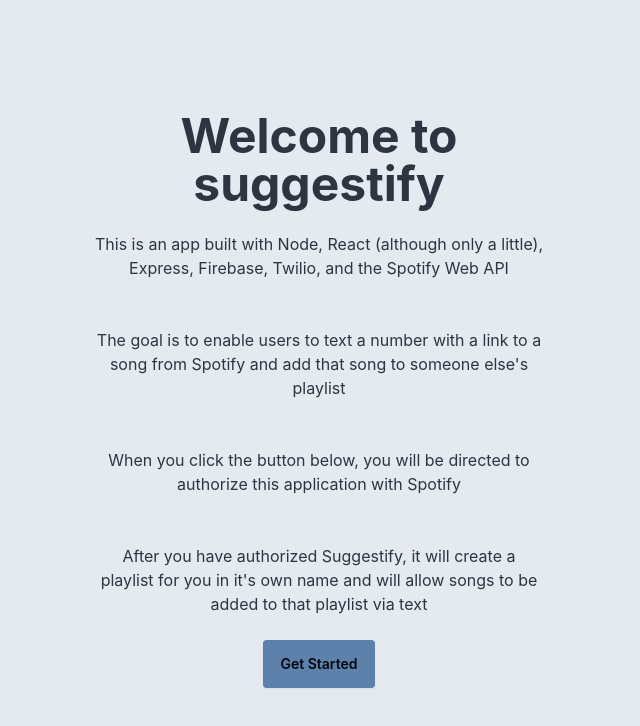
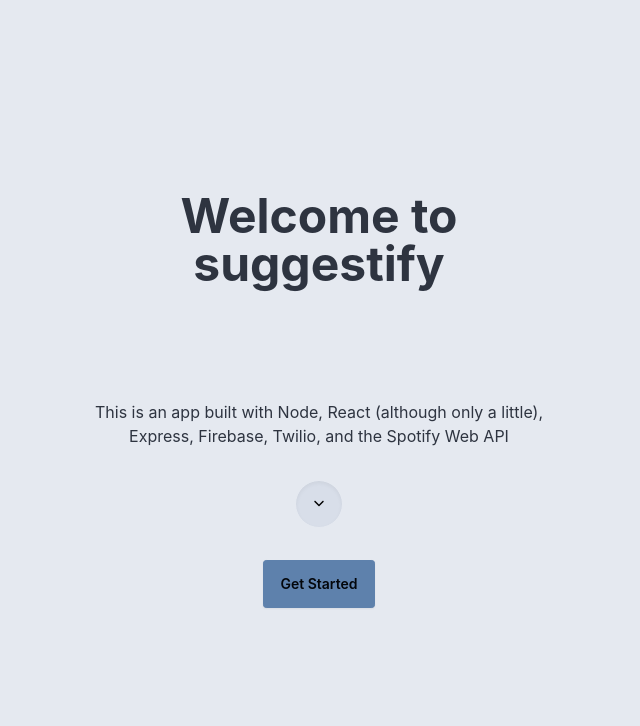
Before and after one commit to cgroane/suggestify, a React (Create React App) app: page / in a window 1280 px wide. Shown: the top 726 px of the page, without its empty margins (321-961 px from the left). Built offline with nearby package versions, Linux system fonts and the light colour scheme.

Commit message:
add carousel for text intro

```diff
--- /dev/null
+++ b/src/components/Carousel.tsx
@@ -0,0 +1,45 @@
+import React from "react"
+
+interface CarouselProps {}
+const Carousel = ({
+  ...props
+}: CarouselProps ) => {
+    const items = [
+        { nextItem: `#slide2`, previousItem: `#slide4`, text:`This is an app built with Node, React (although only a little), Express, Firebase, Twilio, and the Spotify Web API`,  },
+        { nextItem: `#slide3`, previousItem: `#slide1`, text:`The goal is to enable users to text a number with a link to a song from Spotify and add that song to someone else's playlist`,  },
+        { nextItem: `#slide4`, previousItem: `#slide2`, text:`When you click the button below, you will be directed to authorize this application with Spotify`,  },
+        { nextItem: `#slide1`, previousItem: `#slide3`, text:`After you have authorized Suggestify, it will create a playlist for you in it's own name and will allow songs to be added to that playlist via text`  },
+    ];
+
+  return (
+    <>
+      <div className="h-52 my-8 carousel carousel-vertical rounded-box">
+            {
+                items.map((item, ind) => (
+                    <div key={`item-${ind}`} className="carousel-item h-full flex flex-col justify-center relative">
+                        <p id={`slide${ind+1}`} className="py-6">{item.text}</p>
+
+                        <div className={`absolute h-full flex flex-col items-center ${ind === 0 ? 'justify-end' : ind === items.length - 1 ? 'justify-start' : 'justify-between'} transform -translate-y-1/2 left-5 right-5 top-1/2`}>
+                            {
+                                ind !== 0 && <a href={item.previousItem} className="bg-base-300 btn btn-circle shadow-inner transition-0 rotate-180">
+                                <svg width="24px" height="24px" viewBox="0 0 24 24" fill="none" xmlns="http://www.w3.org/2000/svg">
+                                    <path fillRule="evenodd" clip-rule="evenodd" d="M16.5303 8.96967C16.8232 9.26256 16.8232 9.73744 16.5303 10.0303L12.5303 14.0303C12.2374 14.3232 11.7626 14.3232 11.4697 14.0303L7.46967 10.0303C7.17678 9.73744 7.17678 9.26256 7.46967 8.96967C7.76256 8.67678 8.23744 8.67678 8.53033 8.96967L12 12.4393L15.4697 8.96967C15.7626 8.67678 16.2374 8.67678 16.5303 8.96967Z" fill="#000000"/>
+                                </svg>
+                            </a>
+                            }
+                            {ind !== items.length - 1 &&
+                                <a href={item.nextItem} className="bg-base-300 btn btn-circle shadow-inner">
+                                <svg width="24px" height="24px" viewBox="0 0 24 24" fill="none" xmlns="http://www.w3.org/2000/svg">
+                                    <path fillRule="evenodd" clip-rule="evenodd" d="M16.5303 8.96967C16.8232 9.26256 16.8232 9.73744 16.5303 10.0303L12.5303 14.0303C12.2374 14.3232 11.7626 14.3232 11.4697 14.0303L7.46967 10.0303C7.17678 9.73744 7.17678 9.26256 7.46967 8.96967C7.76256 8.67678 8.23744 8.67678 8.53033 8.96967L12 12.4393L15.4697 8.96967C15.7626 8.67678 16.2374 8.67678 16.5303 8.96967Z" fill="#000000"/>
+                                </svg>
+                            </a> }
+                        </div>
+                    </div>
+                ))
+            }
+        </div>
+    </>
+  )
+};
+
+export default Carousel;
--- a/src/pages/SignUp.tsx
+++ b/src/pages/SignUp.tsx
@@ -1,4 +1,5 @@
 import React from 'react';
+import Carousel from '../components/Carousel';
 
 const SignUp = () => {
 
@@ -12,10 +13,7 @@
   <div className="hero-content text-center">
     <div className="max-w-md">
       <h1 className="text-5xl font-bold">Welcome to suggestify</h1>
-      <p className="py-6">This is an app built with Node, React (although only a little), Express, Firebase, Twilio, and the Spotify Web API</p>
-      <p className="py-6">The goal is to enable users to text a number with a link to a song from Spotify and add that song to someone else's playlist</p>
-      <p className="py-6">When you click the button below, you will be directed to authorize this application with Spotify</p>
-      <p className="py-6">After you have authorized Suggestify, it will create a playlist for you in it's own name and will allow songs to be added to that playlist via text</p>
+      <Carousel/>
       <button onClick={submitUserForm} className="btn btn-primary">Get Started</button>
     </div>
   </div>
```
